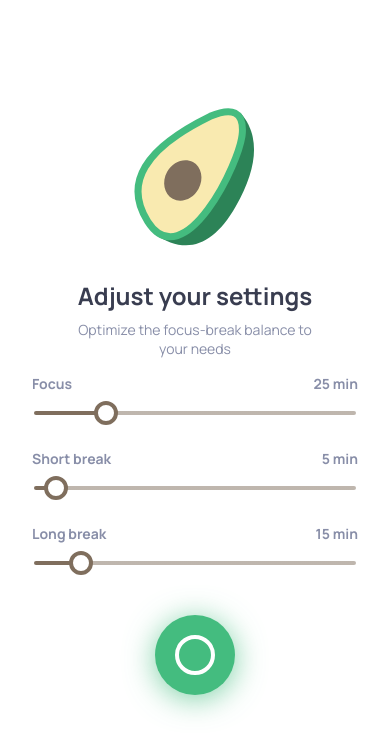
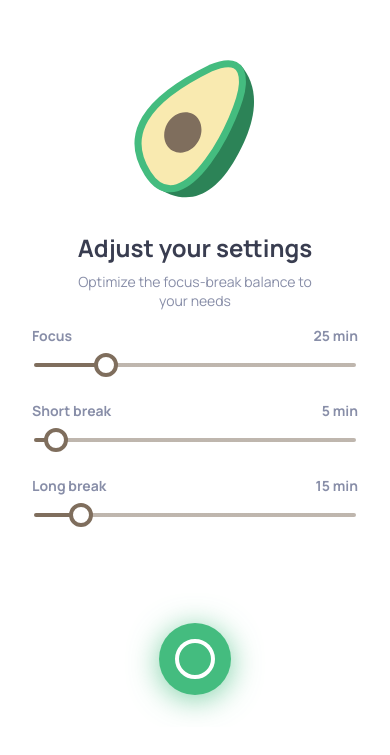
Before and after one commit to MartinRybergLaude/Avodoro, a React (Create React App) app: page / in a window 390 px wide. Shown: the part 117-872 px from the top of the page. After the commit the page ends 844 px from the top, so only its background shows below. Built offline with nearby package versions, Linux system fonts and the light colour scheme.

Commit message:
Fix: Add correct responsiveness in layout

```diff
--- a/src/App.module.scss
+++ b/src/App.module.scss
@@ -1,26 +1,35 @@
 .masterContainer {
-  height: calc(100% - 64px);
-  margin: 32px;
+  height: 100%;
+  padding: 32px;
   display: flex;
   flex-direction: column;
-  justify-content: flex-end;
   align-items: center;
+  overflow-y: scroll;
+}
+.topContainer {
+  flex: 1;
+  display: flex;
 }
 .screensContainer {
   width: 100%;
+  display: flex;
+  flex-direction: column;
+  align-items: center;
+  justify-content: center;
 }
 .btnContainer {
-  margin-top: 32px;
-  height: 80px;
+  margin-top: 16px;
   width: 100%;
+  flex: 1;
   display: flex;
-  justify-content: center;
+  justify-content: flex-end;
+  flex-direction: column;
   align-items: center;
 }
 .btn {
   margin: 0 auto;
-  height: 80px;
-  width: 80px;
+  height: 72px;
+  width: 72px;
   border-radius: 50%;
   background: var(--color-primary);
   box-shadow: 0 4px 30px rgba(var(--color-primary-rgb), 0.7);
--- a/src/App.tsx
+++ b/src/App.tsx
@@ -1,11 +1,14 @@
-import React from "react"
+import React, { useState } from "react"
 import ScreenStart from "./screens/ScreenStart"
 import styles from "./App.module.scss"
 
 export default function App() {
 
+  const [actived, setActived] = useState("")
+
   return (
     <div className={styles.masterContainer}>
+      <div className={styles.topContainer}/>
       <div className={styles.screensContainer}>
         <ScreenStart/>
       </div>
--- a/src/screens/ScreenStart.module.scss
+++ b/src/screens/ScreenStart.module.scss
@@ -1,7 +1,10 @@
 .masterContainer {
   display: flex;
-  place-items: center center;
+  justify-content: center;
+  align-items: center;
   flex-direction: column;
+  width: 100%;
+  max-width: 400px;
   h2 {
     margin: 32px 0 8px 0;
   }
```
